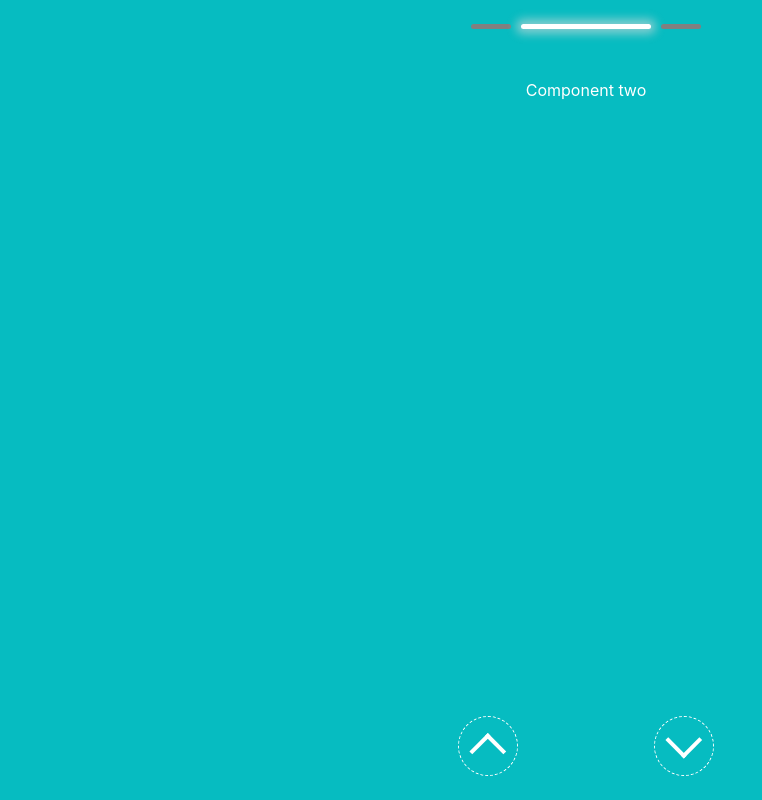
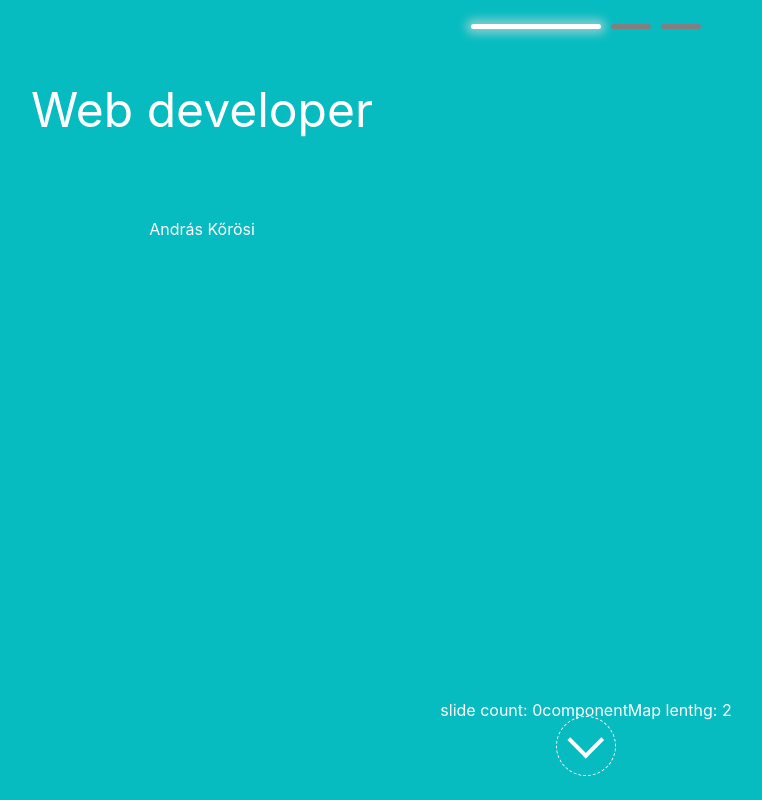
Before and after one commit to Drewcamper/teaser, a React (Create React App) app: page / in a window 1280 px wide. Shown: the whole page, without its empty margins (54-816 px from the left). Built offline with nearby package versions, Linux system fonts and the light colour scheme.

Commit message:
feature: arrowkeys work

```diff
--- /dev/null
+++ b/src/components/usedTools/UsedTools.js
@@ -0,0 +1,21 @@
+import React from "react";
+import "../../style/usedTools/usedTools.css";
+
+const PreviousSlide = () => {
+  return (
+    <>
+      <div className="webDevBackground">Web developer</div>
+      <div className="nameBackground">András Kőrösi</div>
+    </>
+  );
+};
+
+function UsedTools() {
+  return (
+    <>
+      <PreviousSlide />
+    </>
+  );
+}
+
+export default UsedTools;
--- a/src/components/welcome/ComponentTwo.js
+++ /dev/null
@@ -1,9 +0,0 @@
-import React from 'react'
-
-function ComponentTwo() {
-  return (
-    <div>Component two</div>
-  )
-}
-
-export default ComponentTwo
--- /dev/null
+++ b/src/components/welcome/WebDevAndName.js
@@ -0,0 +1,14 @@
+import React from 'react'
+import "../../style/welcome/webdev.css";
+
+
+const WebDevAndName = () => {
+    return (
+      <>
+        <div className="webDev">Web developer</div>
+        <div className="name">András Kőrösi</div>
+      </>
+    );
+  };
+
+export default WebDevAndName
--- a/src/components/welcome/Welcome.js
+++ b/src/components/welcome/Welcome.js
@@ -1,45 +1,58 @@
-
-
 import React, { useState, useEffect } from "react";
 import "../../style/welcome/welcome.css";
 import "../../style/welcome/arrow.css";
 import "../../style/welcome/slideTracker.css";
 
-import ComponentTwo from "./ComponentTwo";
+import WebDevAndName from "./WebDevAndName";
+import UsedTools from "../usedTools/UsedTools";
 import ComponentThree from "./ComponentThree";
 
 const Welcome = () => {
   const [slideCount, setSlideCount] = useState(0);
   const [prevSlideCount, setPrevSlideCount] = useState(0);
+  const [arrowKeyUp, setArrowKeyUp] = useState(false);
 
-  useEffect(() => {
-
-    const interval = setInterval(() => {
-      setSlideCount((prevSlideCount) =>
-        prevSlideCount === componentMap.length - 1 ? 0 : prevSlideCount + 1
-      );
-    }, 5000);
-    return () => {
-      clearInterval(interval);
-    };
-  }, [slideCount]);
+  // useEffect(() => {
+  //   const waitingTime = 5000;
+  //   const interval = setInterval(() => {
+  //     setSlideCount((prevSlideCount) =>
+  //       prevSlideCount === componentMap.length - 1 ? 0 : prevSlideCount + 1
+  //     );
+  //   }, waitingTime);
+  //   return () => {
+  //     clearInterval(interval);
+  //   };
+  // }, [slideCount]);
 
   const nextSlide = () => {
+    setArrowKeyUp(false);
     if (slideCount !== componentMap.length - 1) setSlideCount((prev) => prev + 1);
   };
 
   const previousSlide = () => {
-    if (slideCount > 0) setSlideCount((prev) => prev - 1);
+    setArrowKeyUp(true);
+    if (slideCount >= 0) setSlideCount((prev) => prev - 1);
   };
 
-  const WebDevAndName = () => {
-    return (
-      <>
-        <div className="webDev">Web developer</div>
-        <div className="name">András Kőrösi</div>
-      </>
-    );
+  const handleKeyDown = (event) => {
+    if (event.keyCode === 40) {
+      nextSlide();
+    }
   };
+  const handleKeyUp = (event) => {
+    if (event.keyCode === 38) {
+      previousSlide();
+    }
+  };
+  useEffect(() => {
+    window.addEventListener("keydown", handleKeyDown);
+    window.addEventListener("keydown", handleKeyUp);
+
+    return () => {
+      window.removeEventListener("keydown", handleKeyDown);
+      window.removeEventListener("keydown", handleKeyUp);
+    };
+  }, []);
 
   const NavigationArrows = () => {
     return (
@@ -63,7 +76,7 @@ const Welcome = () => {
   };
 
   const choosenSlide = (index) => {
-    setPrevSlideCount(slideCount);
+    setPrevSlideCount(index - 1);
     setSlideCount(index);
   };
 
@@ -86,19 +99,27 @@ const Welcome = () => {
     );
   };
   useEffect(() => {
+    if (slideCount === componentMap.length) {
+      setSlideCount(0);
+    }
+    if (slideCount < 0 && arrowKeyUp) {
+      setSlideCount(componentMap.length - 1);
+    }
+
     console.log({
       slideCount: slideCount,
       prevSlideCount: prevSlideCount,
     });
-  }, [slideCount]);
+  }, [slideCount, prevSlideCount]);
 
-  const componentMap = [<WebDevAndName />, <ComponentTwo />, <ComponentThree />];
+  const componentMap = [<WebDevAndName />, <UsedTools />, <ComponentThree />];
 
   return (
     <div className="welcomeWrapper">
       <SlideTracker />
-
       <div className="textContainer">{componentMap[slideCount]}</div>
+      slide count: {slideCount}
+      componentMap lenthg: {componentMap.length - 1}
       <NavigationArrows />
     </div>
   );
--- /dev/null
+++ b/src/style/usedTools/usedTools.css
@@ -0,0 +1,13 @@
+.webDevBackground {
+  text-align: center;
+  font-size: 3em;
+  margin-bottom: 10vh;
+  transform: translateX(-30vw);
+  color: rgba(255, 255, 255, 0.6);
+}
+.nameBackground {
+  text-align: center;
+  font-size: 1em;
+  transform: translateX(-30vw);
+  color: rgba(255, 255, 255, 0.6);
+}
--- /dev/null
+++ b/src/style/welcome/webdev.css
@@ -0,0 +1,29 @@
+.webDev {
+    text-align: center;
+    font-size: 6em;
+    margin-bottom: 10vh;
+    animation: fontSizeChangeWebDev 1s ease-in-out 2s forwards;
+  }
+  .name {
+    text-align: center;
+    font-size: 3em;
+    animation: fontSizeChangeName 1s ease-in-out 2s forwards;
+  }
+  @keyframes fontSizeChangeWebDev {
+    0% {
+      font-size: 6em;
+    }
+    100% {
+      font-size: 3em;
+      transform: translateX(-30vw);
+    }
+  }
+  @keyframes fontSizeChangeName {
+    0% {
+      font-size: 3em;
+    }
+    100% {
+      font-size: 1em;
+      transform: translateX(-30vw);
+    }
+  }
--- a/src/style/welcome/welcome.css
+++ b/src/style/welcome/welcome.css
@@ -14,17 +14,6 @@
   margin-top: 10vh;
 }
 
-.webDev {
-  text-align: center;
-  font-size: 6em;
-  margin-bottom: 10vh;
-  animation: fontSizeChangeWebDev 1s ease-in-out 2s forwards;
-}
-.name {
-  text-align: center;
-  font-size: 3em;
-  animation: fontSizeChangeName 1s ease-in-out 2s forwards;
-}
 
 .leftItem {
   padding-top: 10vh;
@@ -32,24 +21,7 @@
   align-items: end;
 }
 
-@keyframes fontSizeChangeWebDev {
-  0% {
-    font-size: 6em;
-  }
-  100% {
-    font-size: 3em;
-    transform: translateX(-30vw);
-  }
-}
-@keyframes fontSizeChangeName {
-  0% {
-    font-size: 3em;
-  }
-  100% {
-    font-size: 1em;
-    transform: translateX(-30vw);
-  }
-}
+
 @media only screen and (max-width: 1000px) {
 }
 
```
